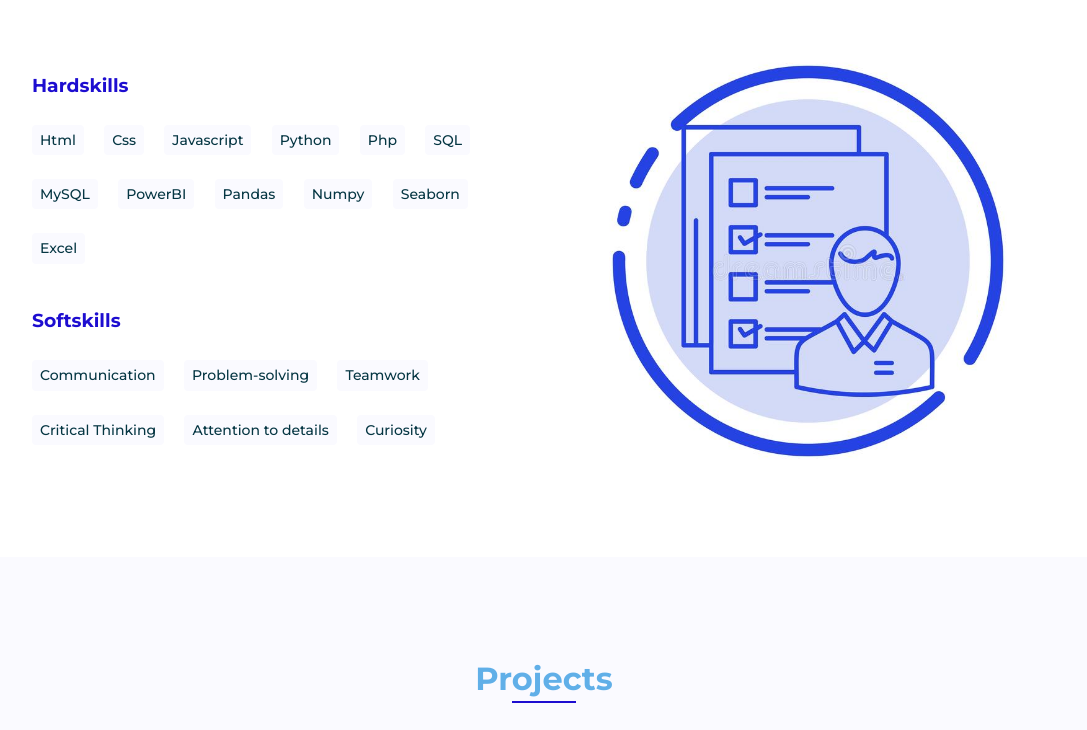
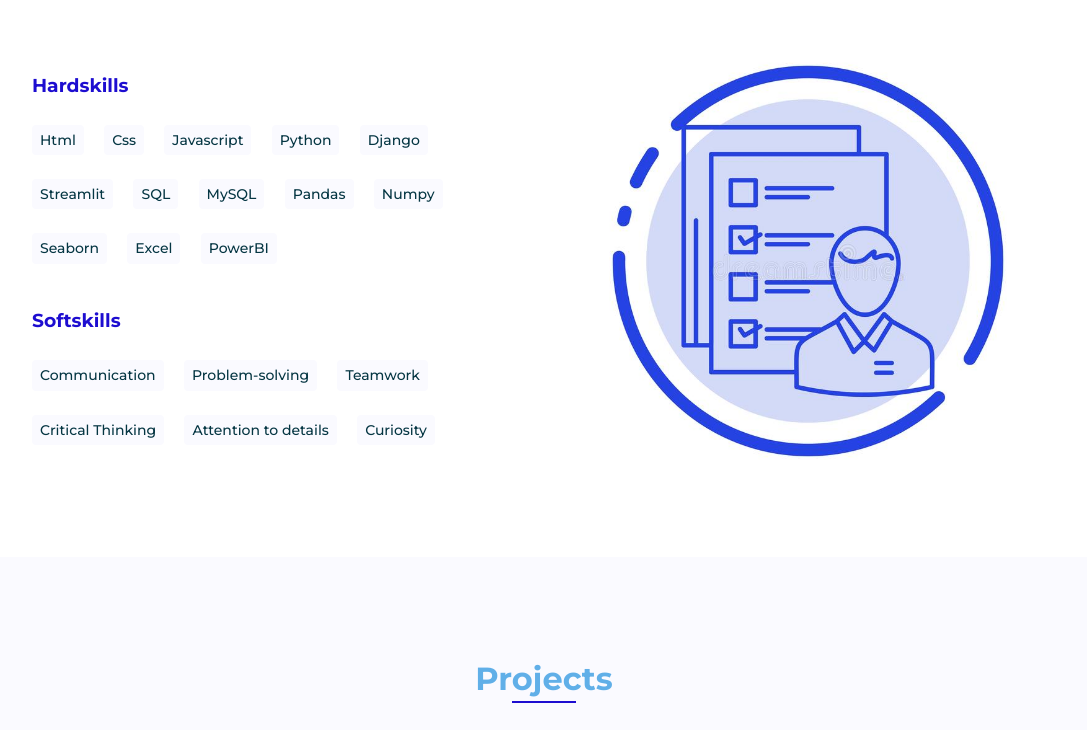
Before and after one commit to AstraKnight/my-portfolio, a plain HTML site: page index.html in a window 1280 px wide. Shown: the part 1660-2390 px from the top of the page, without its empty margins (96-1183 px from the left). Drawn offline with nearby package versions, Linux system fonts and the light colour scheme.

Commit message:
Adding new skills

```diff
--- a/index.html
+++ b/index.html
@@ -90,14 +90,15 @@
                         <span class="skills__name">Css</span>
                         <span class="skills__name">Javascript</span>
                         <span class="skills__name">Python</span>
-                        <span class="skills__name">Php</span>
+                        <span class="skills__name">Django</span>
+                        <span class="skills__name">Streamlit</span>
                         <span class="skills__name">SQL</span>
                         <span class="skills__name">MySQL</span>
-                        <span class="skills__name">PowerBI</span>
                         <span class="skills__name">Pandas</span>
                         <span class="skills__name">Numpy</span>
                         <span class="skills__name">Seaborn</span>
                         <span class="skills__name">Excel</span>
+                        <span class="skills__name">PowerBI</span>
 
                         <h3 class="skills__subtitle">Softskills</h3>
                         <span class="skills__name">Communication</span>
```
